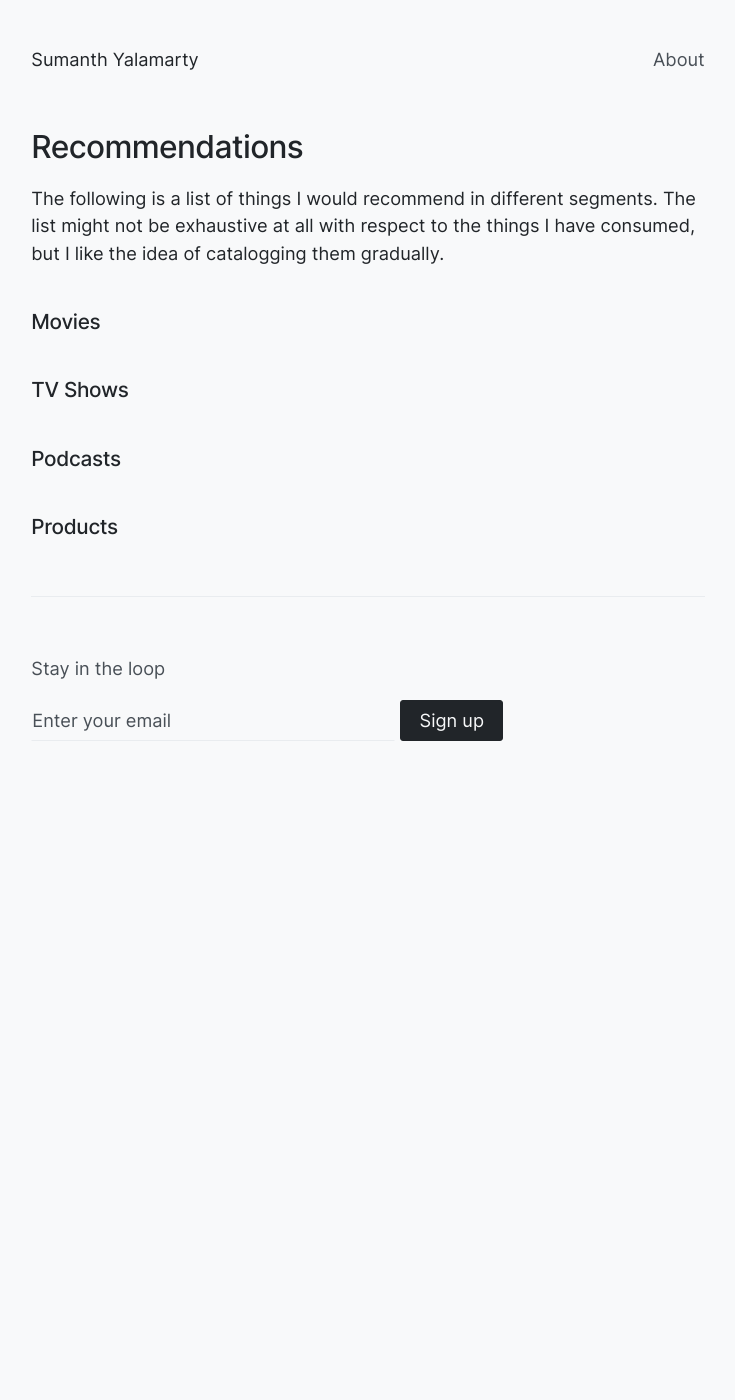
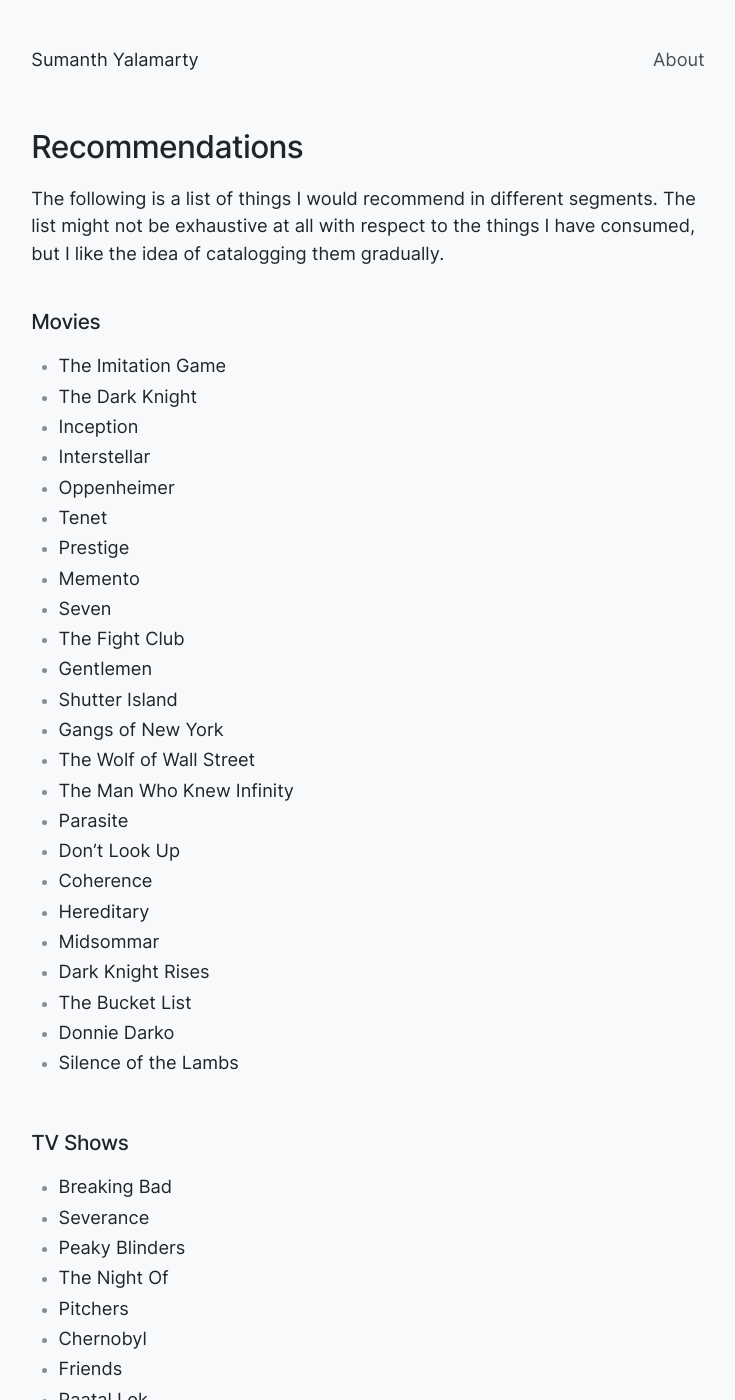
Before and after one commit to s7manth/digital-garden, a Jekyll site: the page built from _ldocs/recommendations.md, in a window 1280 px wide and 1400 px high. Shown: the whole window, without its empty margins (272-1007 px from the left). Built offline with Jekyll 4.4.1, drawn with Linux system fonts in a browser that asks for light colours; a script that is not in the unit is left out; some of the changed text lies outside the part shown.

Commit message:
add more ldocs

```diff
--- a/_includes/footer.html
+++ b/_includes/footer.html
@@ -7,7 +7,7 @@
       action="https://buttondown.email/api/emails/embed-subscribe/s7manth"
       method="post"
       target="popupwindow"
-      onsubmit="window.open('https://buttondown.email/s7manth', 'popupwindow')"
+      onsubmit="window.open(`https://buttondown.email/s7manth`, 'popupwindow')"
       class="embeddable-buttondown-form"
     >
       <input type="email" name="email" id="bd-email" placeholder="Enter your email" />
--- a/_ldocs/recommendations.md
+++ b/_ldocs/recommendations.md
@@ -11,9 +11,55 @@
 The following is a list of things I would recommend in different segments. The list might not be exhaustive at all with respect to the things I have consumed, but I like the idea of catalogging them gradually.
 
 ## Movies
+- The Imitation Game
+- The Dark Knight
+- Inception
+- Interstellar
+- Oppenheimer
+- Tenet
+- Prestige
+- Memento
+- Seven
+- The Fight Club
+- Gentlemen
+- Shutter Island
+- Gangs of New York
+- The Wolf of Wall Street
+- The Man Who Knew Infinity
+- Parasite
+- Don't Look Up
+- Coherence
+- Hereditary
+- Midsommar
+- Dark Knight Rises
+- The Bucket List
+- Donnie Darko
+- Silence of the Lambs
 
 ## TV Shows
+- Breaking Bad
+- Severance
+- Peaky Blinders
+- The Night Of
+- Pitchers
+- Chernobyl
+- Friends
+- Paatal Lok
+- Family Man
+- Suits
+- Mirzapur
+- Billions
+- Aspirants
+- Kota Factory
+- Mindhunter
 
 ## Podcasts
-
-## Products
+- Lex Fridman
+- WTF is? by Nikhil Kamath
+- Andrew Huberman
+- Tim Ferris
+- Naval
+- Barbershop by Shantanu
+- Honestly by Tanmay Bhat
+- The Internet Said So
+- Cred Curious
```
Also changed, not shown: other parts of _ldocs/recommendations.md (+1 -1 lines), _ldocs/bookshelf.md (+1 -1 lines), _ldocs/food.md (+24 -3 lines), _ldocs/people.md (+0 -1 lines).
